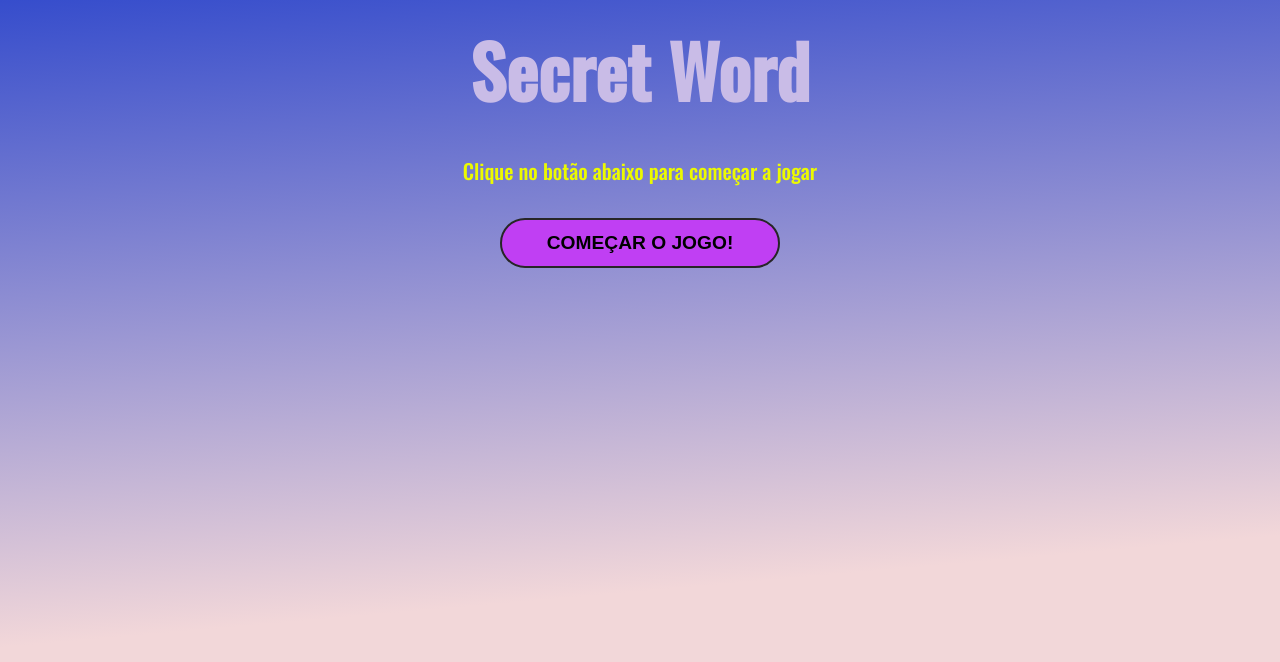
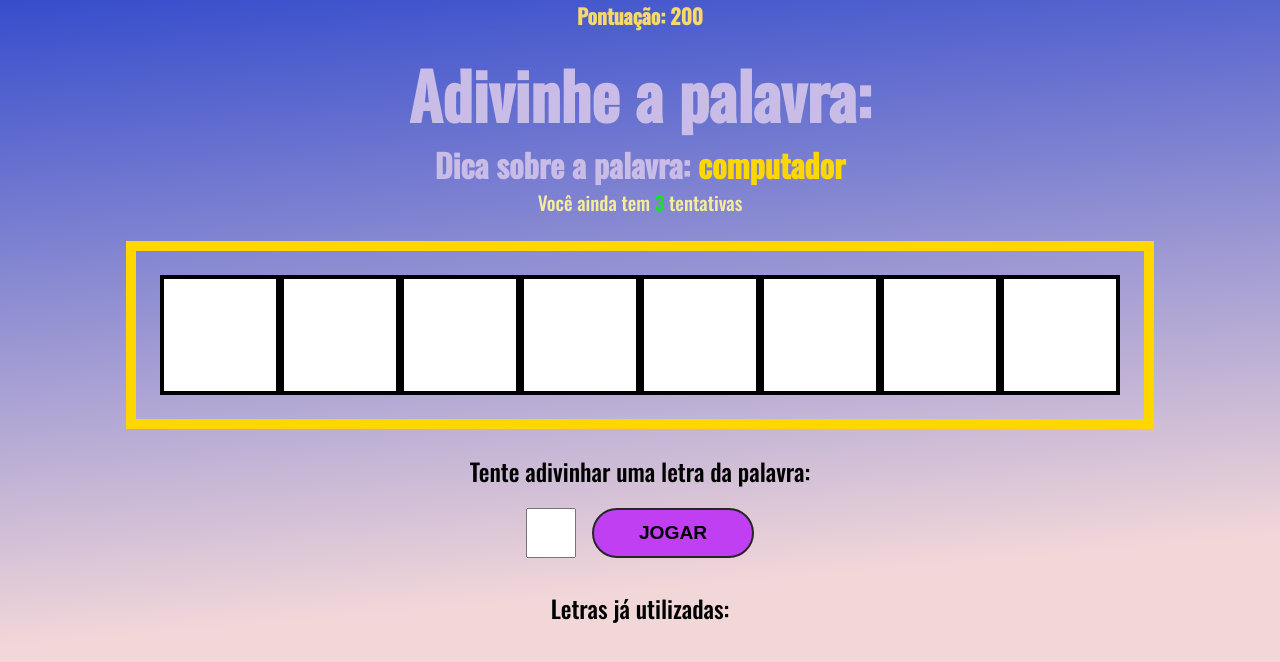
Before and after one commit to NegraoWalker/guess-words, a React (Create React App) app: page / in a window 1280 px wide. Shown: the top 662 px of the page. Built offline with nearby package versions, Linux system fonts and the light colour scheme.

Commit message:
Finalização da aplicação

```diff
--- a/src/App.js
+++ b/src/App.js
@@ -35,7 +35,7 @@
 
 
   //Funções implementadas:
-  const pickWordAndCategory = () => {
+  const pickWordAndCategory = useCallback(() => {
     //Recebendo uma categoria aleatória dos nossos dados:
     const categories = Object.keys(words) //As categorias são as chaves do objeto do arquivo de dados words.js
     const category = categories[Math.floor(Math.random() * Object.keys(categories).length)] //Recebendo uma categoria dos dados aleatória
@@ -45,10 +45,11 @@
     console.log(word)
 
     return { word, category } //Retornando a palavra e categoria aleatória após o user clicar no botão
-  }
+  }, [words])
 
 
-  const startGame = () => {
+  const startGame = useCallback(() => {
+    clearLetterStates()
     const { word, category } = pickWordAndCategory() //Recebendo a palavra e a categoria aleatória de forma desestruturada pela função
     console.log(word, category)
 
@@ -61,7 +62,7 @@
     setLetters(wordLetters)
 
     setGameStage(stages[1].name)
-  }
+  }, [pickWordAndCategory])
 
 
   const verifyLetter = (letter) => {
@@ -92,7 +93,7 @@
   }
 
 
-  useEffect(() => { //É usado para monitoração de algum dado de escolha
+  useEffect(() => { //É usado para monitoração de algum dado de escolha nesse exemplo checar a condição de derrota
     if (guesses <= 0) { //Verificação se o número de tentativas chegou a zero para mudar o estágio do jogo
 
       clearLetterStates()
@@ -100,6 +101,16 @@
     }
 
   }, [guesses])
+
+  useEffect(() => { //Usado para checar a condição de vitória
+    const uniqueLetters = [... new Set(letters)]
+
+    //Condição de vitória:
+    if (guessedLetters.length === uniqueLetters.length) {
+      setScore((actualScore) => actualScore += 100)
+      startGame()
+    }
+  }, [guessedLetters, letters, startGame])
 
   const retry = () => {
     setScore(0)
```
